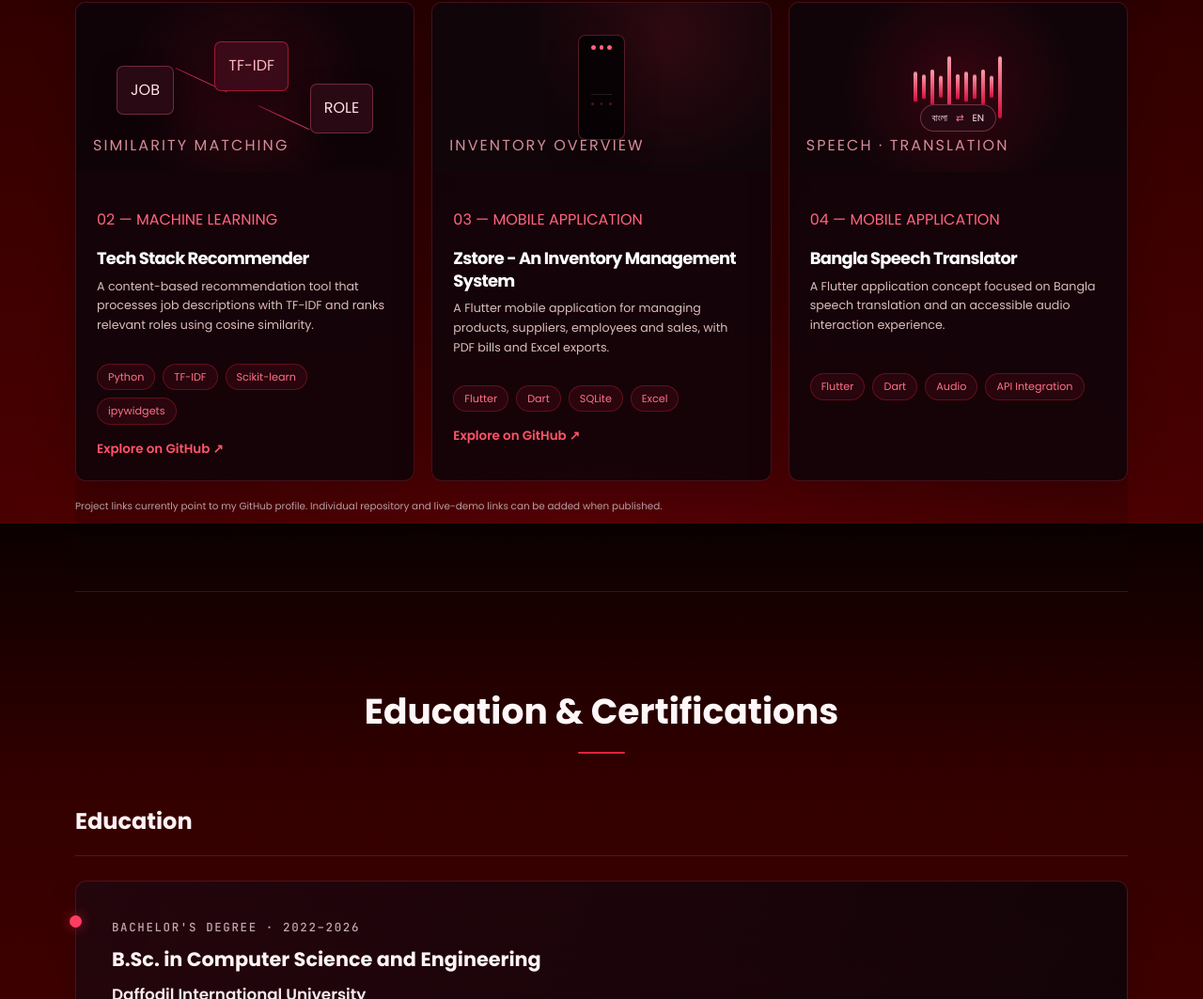
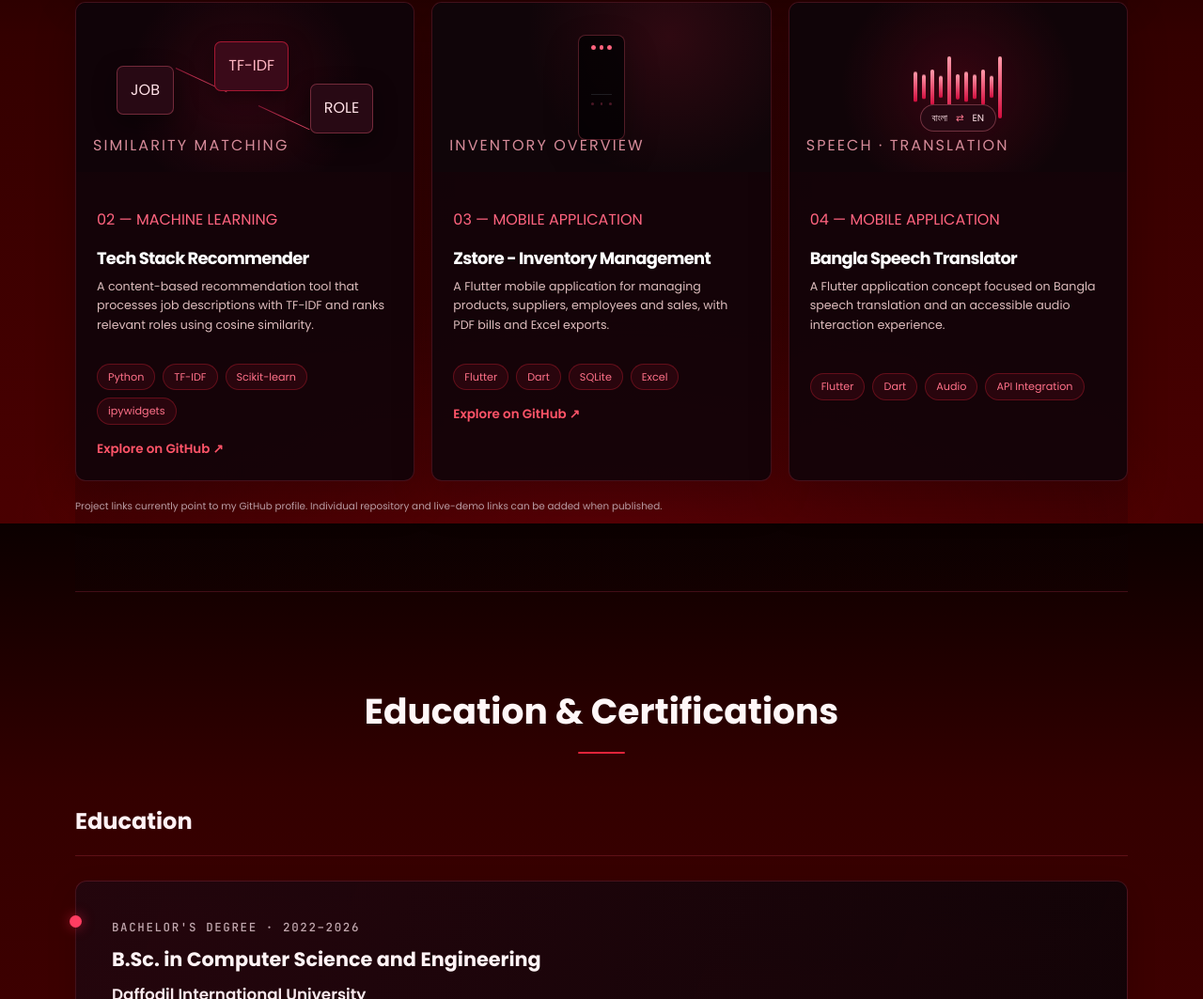
Before and after one commit to nazibur74/Portfolio-LTS, a plain HTML site: page index.html in a window 1280 px wide. Shown: the part 2643-3706 px from the top of the page at 94% size. Drawn offline with Linux system fonts and the light colour scheme; animation ran at ten frames a second.

Commit message:
Updated README

```diff
--- a/index.html
+++ b/index.html
@@ -257,7 +257,7 @@
             </div>
             <div class="project-card-content">
               <p class="project-kicker">03 — MOBILE APPLICATION</p>
-              <h3>Zstore - An Inventory Management System</h3>
+              <h3>Zstore - Inventory Management</h3>
               <p>A Flutter mobile application for managing products, suppliers, employees and sales, with PDF bills and
                 Excel exports.</p>
               <div class="skill-tags"><span>Flutter</span><span>Dart</span><span>SQLite</span><span>Excel</span></div>
```
